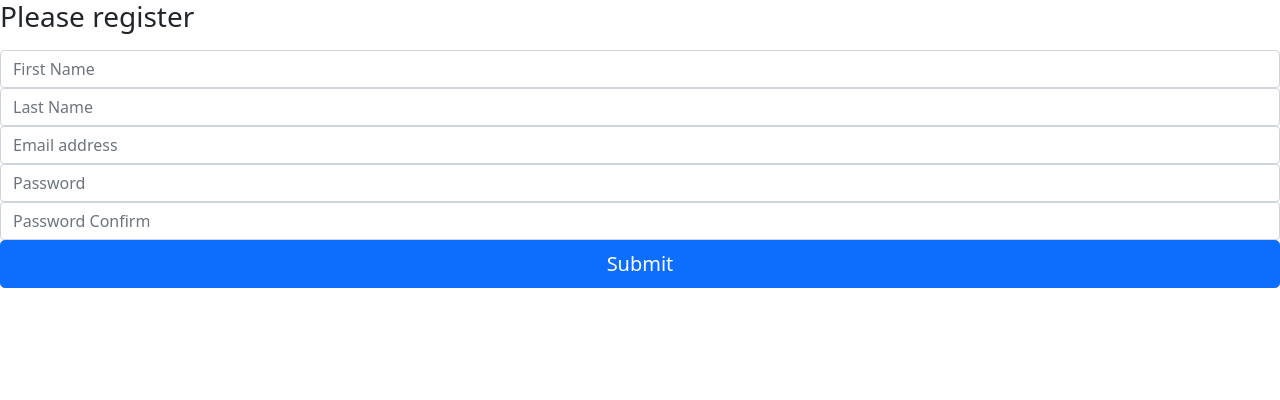
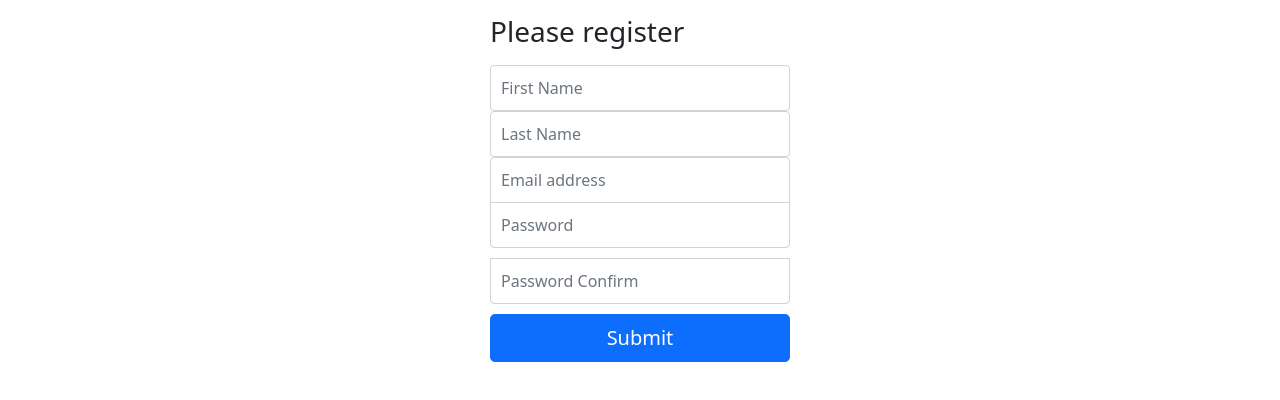
Before and after one commit to ryme07/ng-nest, an Angular app: page /register in a window 1280 px wide. Shown: the top 400 px of the page. Built offline with nearby package versions, Linux system fonts and the light colour scheme.

Commit message:
feat: register template done

```diff
--- a/src/app/public/register/register.component.html
+++ b/src/app/public/register/register.component.html
@@ -1,5 +1,5 @@
 <main class="form-signin">
-    <form>
+    <form (submit)="submit()">
         <h1 class="h3 mb-3 fw-normal">Please register</h1>
 
         <input [(ngModel)]="firstName" name="first_name" class="form-control" placeholder="First Name" required>
--- a/src/app/public/register/register.component.scss
+++ b/src/app/public/register/register.component.scss
@@ -0,0 +1,47 @@
+html,
+body {
+    height: 100%;
+}
+
+body {
+    display: flex;
+    align-items: center;
+    padding-top: 40px;
+    padding-bottom: 40px;
+    background-color: #f5f5f5;
+}
+
+.form-signin {
+    width: 100%;
+    max-width: 330px;
+    padding: 15px;
+    margin: auto;
+}
+
+.form-signin .checkbox {
+    font-weight: 400;
+}
+
+.form-signin .form-control {
+    position: relative;
+    box-sizing: border-box;
+    height: auto;
+    padding: 10px;
+    font-size: 16px;
+}
+
+.form-signin .form-control:focus {
+    z-index: 2;
+}
+
+.form-signin input[type="email"] {
+    margin-bottom: -1px;
+    border-bottom-right-radius: 0;
+    border-bottom-left-radius: 0;
+}
+
+.form-signin input[type="password"] {
+    margin-bottom: 10px;
+    border-top-left-radius: 0;
+    border-top-right-radius: 0;
+}
--- a/src/app/public/register/register.component.ts
+++ b/src/app/public/register/register.component.ts
@@ -17,4 +17,15 @@ export class RegisterComponent implements OnInit {
   ngOnInit(): void {
   }
 
+  submit(): void {
+    console.log({
+
+      last_name: this.lastName,
+      first_name: this.firstName,
+      email: this.email,
+      password: this.password,
+      password_confirm: this.passwordConfirm
+    })
+  }
+
 }
```
